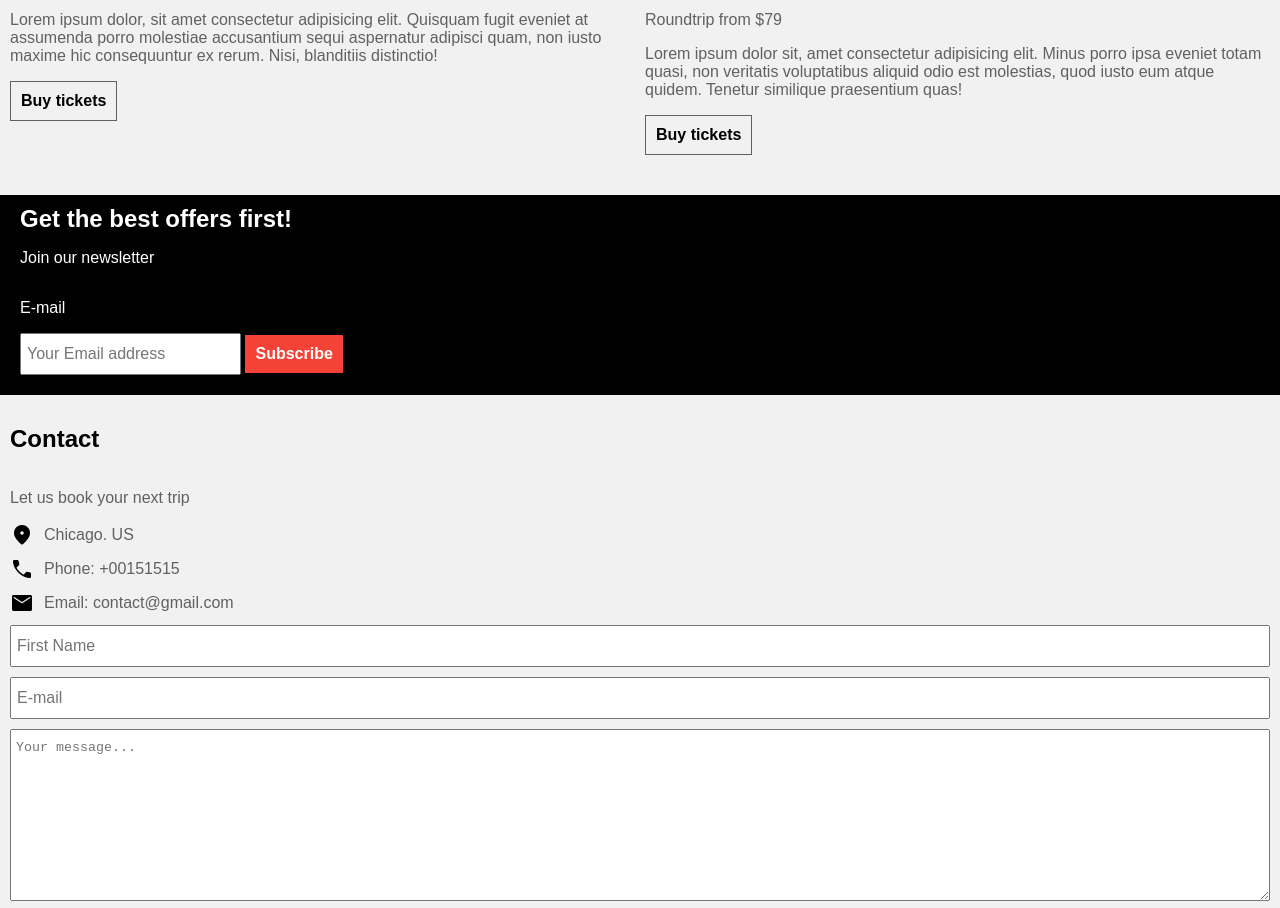
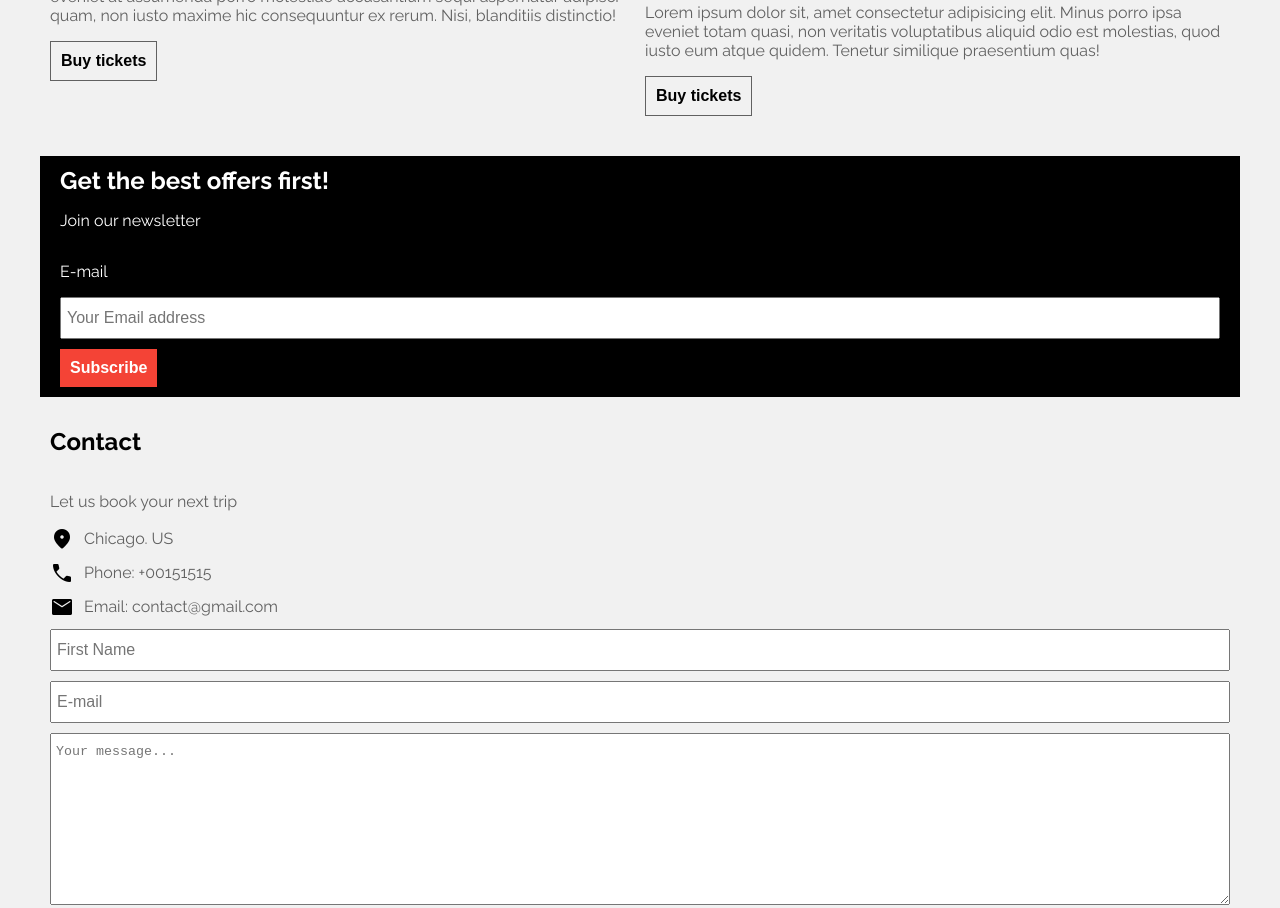
Before and after one commit to Blyzbee/blyzbee.github.io, a plain HTML site: page index.html in a window 1280 px wide. Shown: the part 1441-2349 px from the top of the page. Drawn offline with nearby package versions, Linux system fonts and the light colour scheme.

Commit message:
minor css corrections

```diff
--- a/styles/style.css
+++ b/styles/style.css
@@ -4,9 +4,10 @@ html {
 }
 
 body {
-  font: 1.6rem sans-serif;
-  margin: 0;
+  font: 1.6rem "Raleway", sans-serif;
+  margin: 0 auto;
   padding: 0;
+  max-width: 120rem;
 }
 
 button {
@@ -68,8 +69,6 @@ img {
 
   background-color: var(--background-color);
   color: var(--grey-color);
-
-  font-family: "Raleway", sans-serif;
 }
 
 /* MATERIAL ICONS */
@@ -96,7 +95,7 @@ figcaption {
   left: 0;
   width: 100%;
   height: 100%;
-  background-color: rgba(0, 0, 0, 0.5);
+  background-color: rgba(0, 0, 0, 0.7);
   color: white;
   display: flex;
   align-items: center;
@@ -153,6 +152,11 @@ header {
   background-color: var(--dark-color);
   color: var(--light-color);
   padding: 1rem;
+  display: flex;
+  flex-direction: column;
+}
+
+#section2 > form {
   display: flex;
   flex-direction: column;
 }
```
